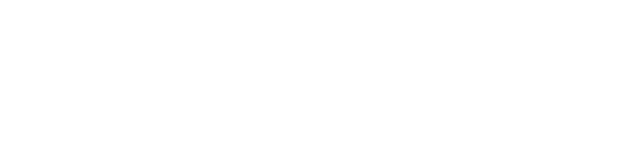
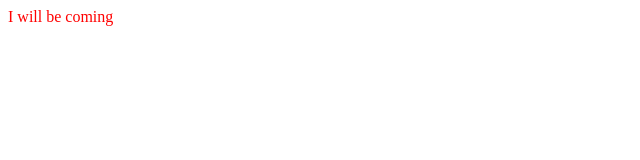
Before and after one commit to KING-SEGUN/learn_css, a plain HTML site: page new.html in a window 1280 px wide. Shown: the whole page, without its empty margins (0-640 px from the left). Drawn offline with Linux system fonts and the light colour scheme.

Commit message:
more commit

```diff
--- a/new.html
+++ b/new.html
@@ -4,8 +4,13 @@
     <meta charset="UTF-8">
     <meta name="viewport" content="width=device-width, initial-scale=1.0">
     <title>Document</title>
+    <style>
+        body{
+            color: red;
+        }
+    </style>
 </head>
 <body>
-
+    <div> I will be coming</div>
 </body>
 </html>
```
